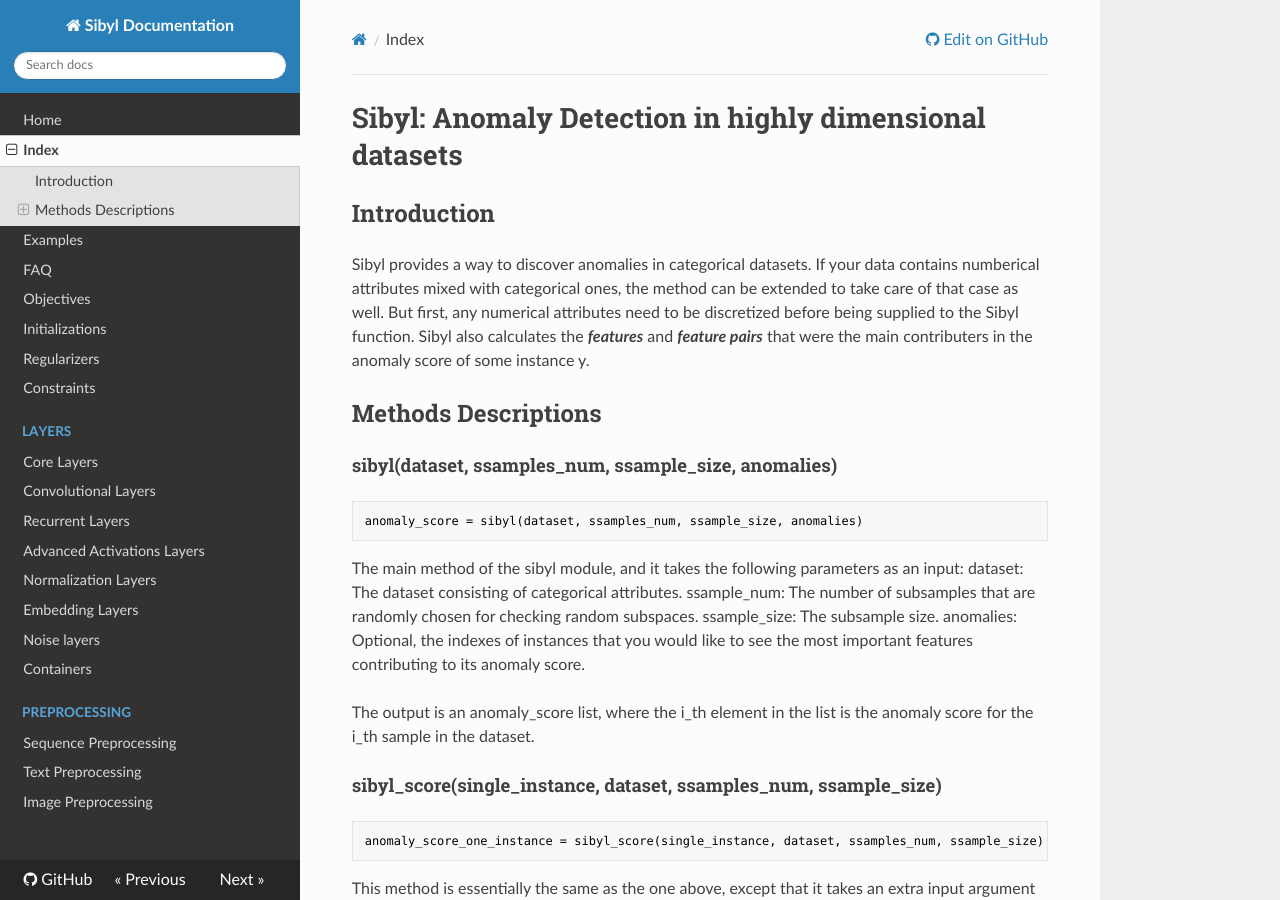
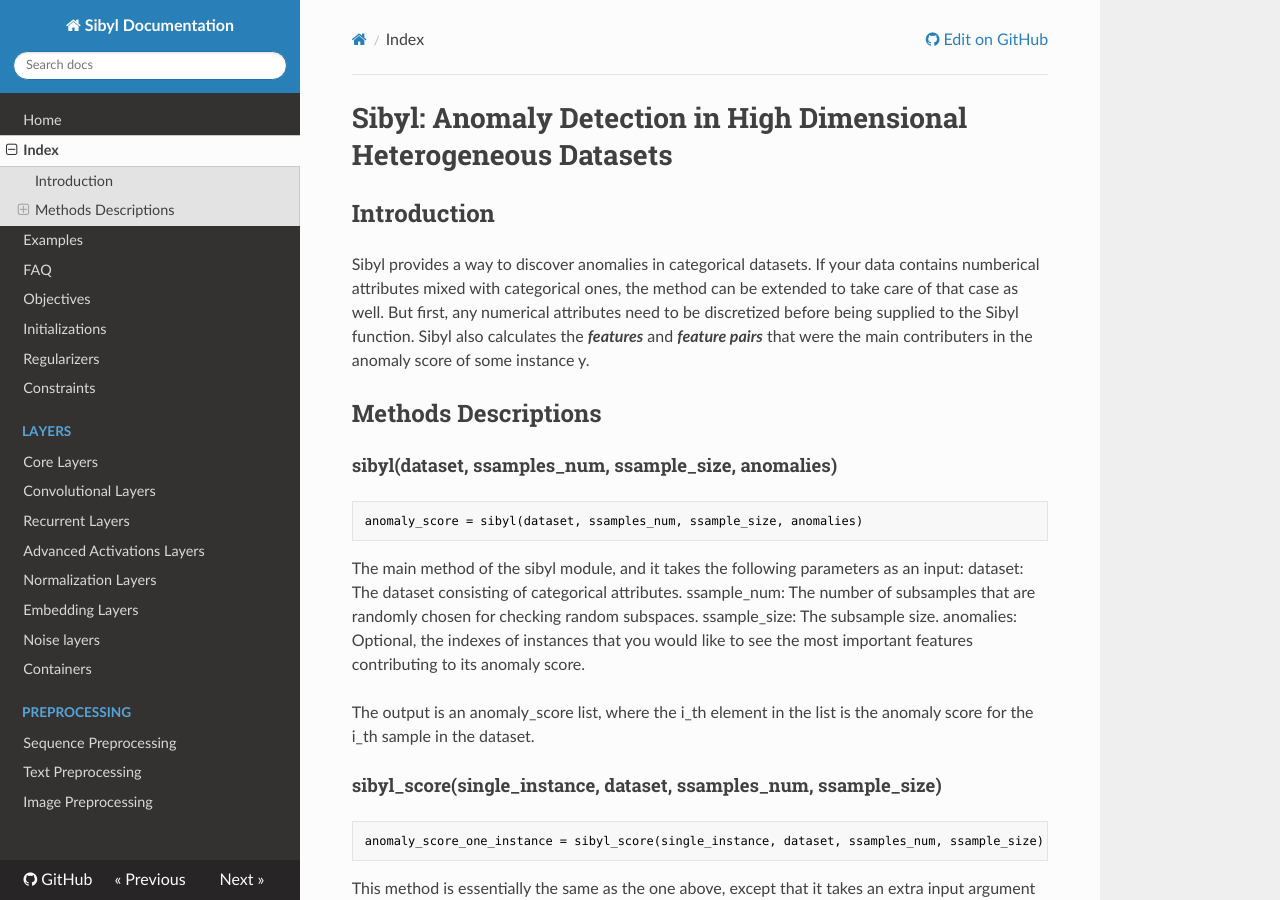
Before and after one commit to fellowship/pyrite2, an MkDocs documentation site: the page built from docs/sources/documentation.md, in a window 1280 px wide and 900 px high. Built offline with MkDocs 1.6.1, drawn with Linux system fonts in a browser that asks for light colours; nearby versions of some CDN libraries; old or Windows-style settings are respelled for this version of MkDocs.

Commit message:
Update documentation.md

```diff
--- a/docs/sources/documentation.md
+++ b/docs/sources/documentation.md
@@ -1,4 +1,4 @@
-# Sibyl: Anomaly Detection in highly dimensional datasets
+# Sibyl: Anomaly Detection in High Dimensional Heterogeneous Datasets
 
 ## Introduction
 
```
